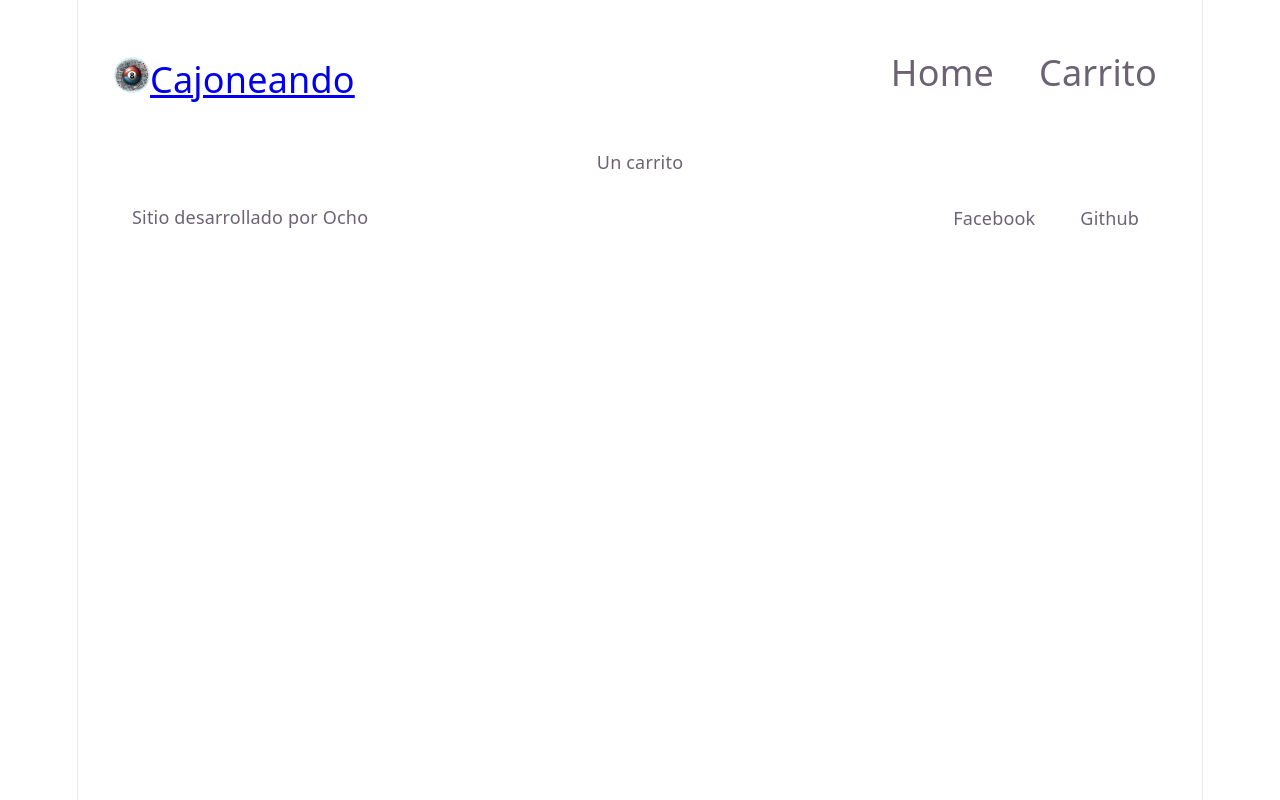
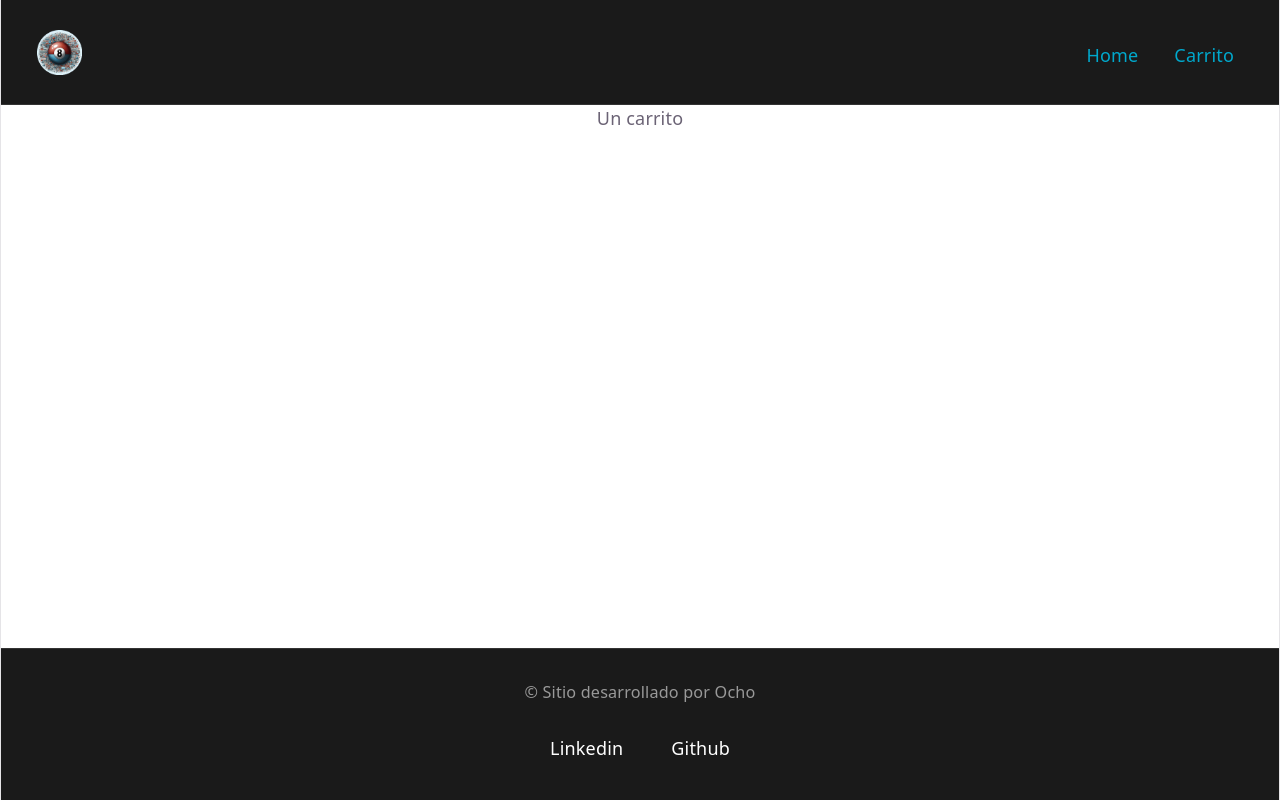
Before and after one commit to OchoGBA/proyecto-react-tt, a React (Vite) app: page /carrito in a window 1280 px wide. Built offline with nearby package versions, Linux system fonts and the light colour scheme; the HTML template or start-up script is replaced by a standard one.

Commit message:
primer entregable/navegación funcionando

```diff
--- a/src/components/Footer/Footer.css
+++ b/src/components/Footer/Footer.css
@@ -1,20 +1,40 @@
 footer {
     display: flex;
-    justify-content: space-between;
+    flex-direction: column;
     align-items: center;
-    padding: 0 3rem;
+    background-color: #1a1a1a;
+    color: #f5f5f5;
+    padding: 30px 20px;
+    text-align: center;
+    border-top: 1px solid #333;
+    margin-top: auto;
 }
 
-footer ul.nav-list {
+footer p {
+    margin: 0 0 15px 0;
+    font-size: 0.9rem;
+    color: #999;
+}
+
+.nav-list {
+    list-style: none;
+    padding: 0;
+    margin: 0;
     display: flex;
     justify-content: center;
-    gap: 1.5rem;
-    margin-top: 15px;
-    list-style: none;
+    gap: 30px;
 }
 
-footer .nav-list a {
+.nav-list li a {
+    color: #ffffff;
     text-decoration: none;
-    color: inherit;
+    font-weight: 500;
     font-size: 1rem;
+    transition: all 0.3s ease;
 }
+
+.nav-list li a:hover {
+    color: #00a8cc;
+    text-decoration: underline;
+    opacity: 0.8;
+}
--- a/src/components/Footer/Footer.jsx
+++ b/src/components/Footer/Footer.jsx
@@ -3,10 +3,10 @@ import "./Footer.css";
 export const Footer = () => {
     return (
         <footer>
-            <p>Sitio desarrollado por Ocho</p>
+            <p>© Sitio desarrollado por Ocho</p>
             <nav>
                 <ul className="nav-list">
-                    <li><a href="https://www.facebook.com/JoseLuisOchoaHidalgo">Facebook</a></li>
+                    <li><a href="https://www.linkedin.com/in/jose-luis-ochoa-hidalgo-29325440/">Linkedin</a></li>
 
                     <li><a href="https://github.com/OchoGBA">Github</a></li>
                 </ul>
--- a/src/components/Header/Header.css
+++ b/src/components/Header/Header.css
@@ -1,24 +1,33 @@
 header {
+    background-color: #1a1a1a;
     display: flex;
     align-items: center;
     justify-content: space-between;
-    padding: 2rem;
+    padding: 1.5rem 2rem;
+    border-bottom: 1px solid #333;
 }
 
-.logo-container {
+.logo-container a {
     display: flex;
-    align-items: center;
-    font-size: 2rem;
 }
 
 .logo-container img {
-    height: 2rem;
+    height: 2.5rem;
 }
 
-ul.nav-list {
+header ul.nav-list {
     display: flex;
-    justify-content: center;
-    gap: 1.5rem;
-    margin-top: 15px;
-    list-style: none;
+    gap: 1rem;
 }
+
+header ul.nav-list li a {
+    color: #00a8cc;
+    text-decoration: none;
+    font-size: 1rem;
+    font-weight: 500;
+    transition: color 0.3s ease;
+}
+
+header ul.nav-list li a:hover {
+    color: #ffffff;
+}
--- a/src/components/Header/Header.jsx
+++ b/src/components/Header/Header.jsx
@@ -9,7 +9,6 @@ export const Header = () => {
             <div className="logo-container">
                 <Link to={"/"}>
                     <img src={logo} />
-                    <span>Cajoneando</span>
                 </Link>
             </div>
             <Nav />
--- a/src/index.css
+++ b/src/index.css
@@ -55,7 +55,7 @@ body {
 }
 
 #root {
-  width: 1126px;
+  width: 1366px;
   max-width: 100%;
   margin: 0 auto;
   text-align: center;
```
